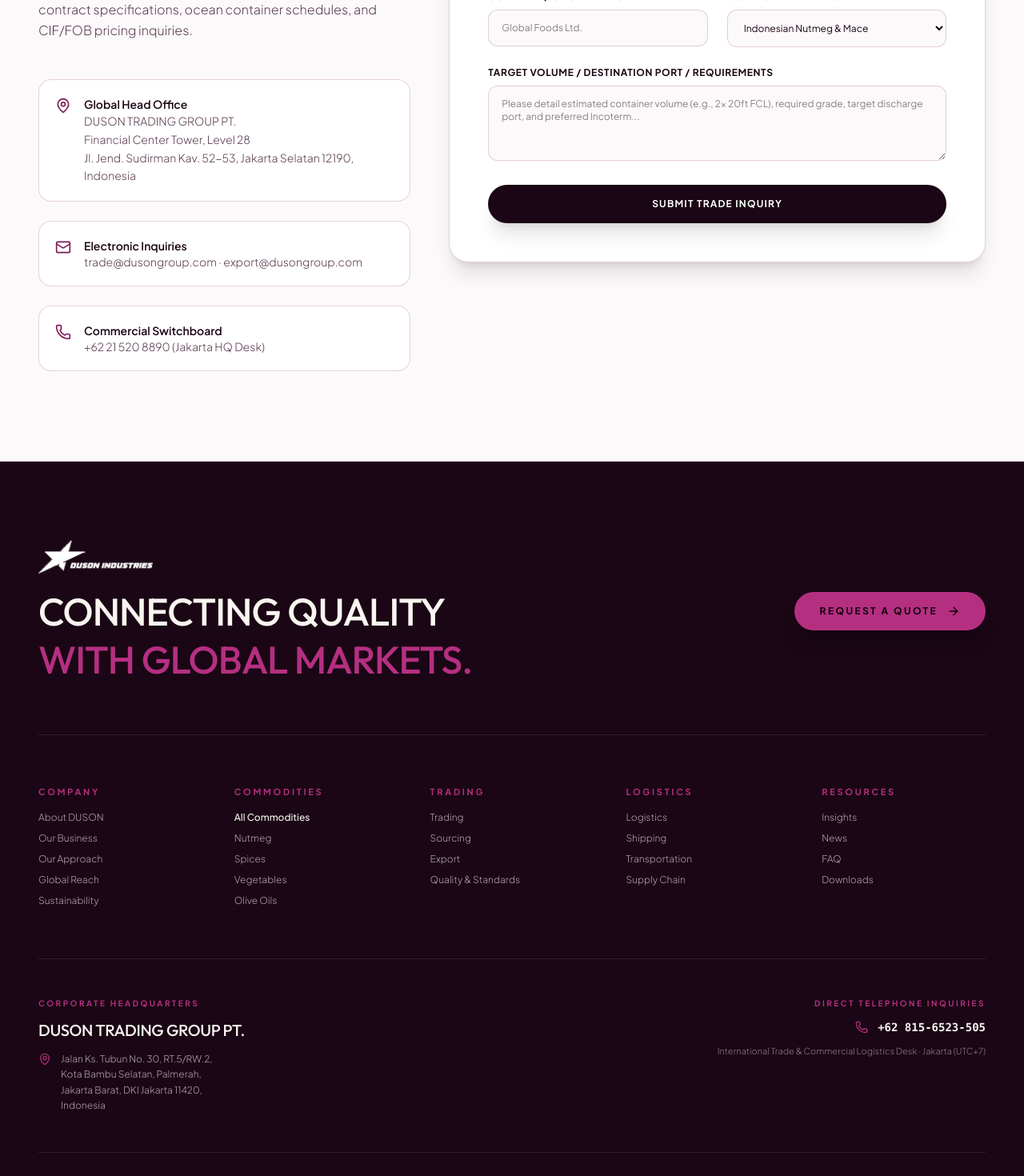
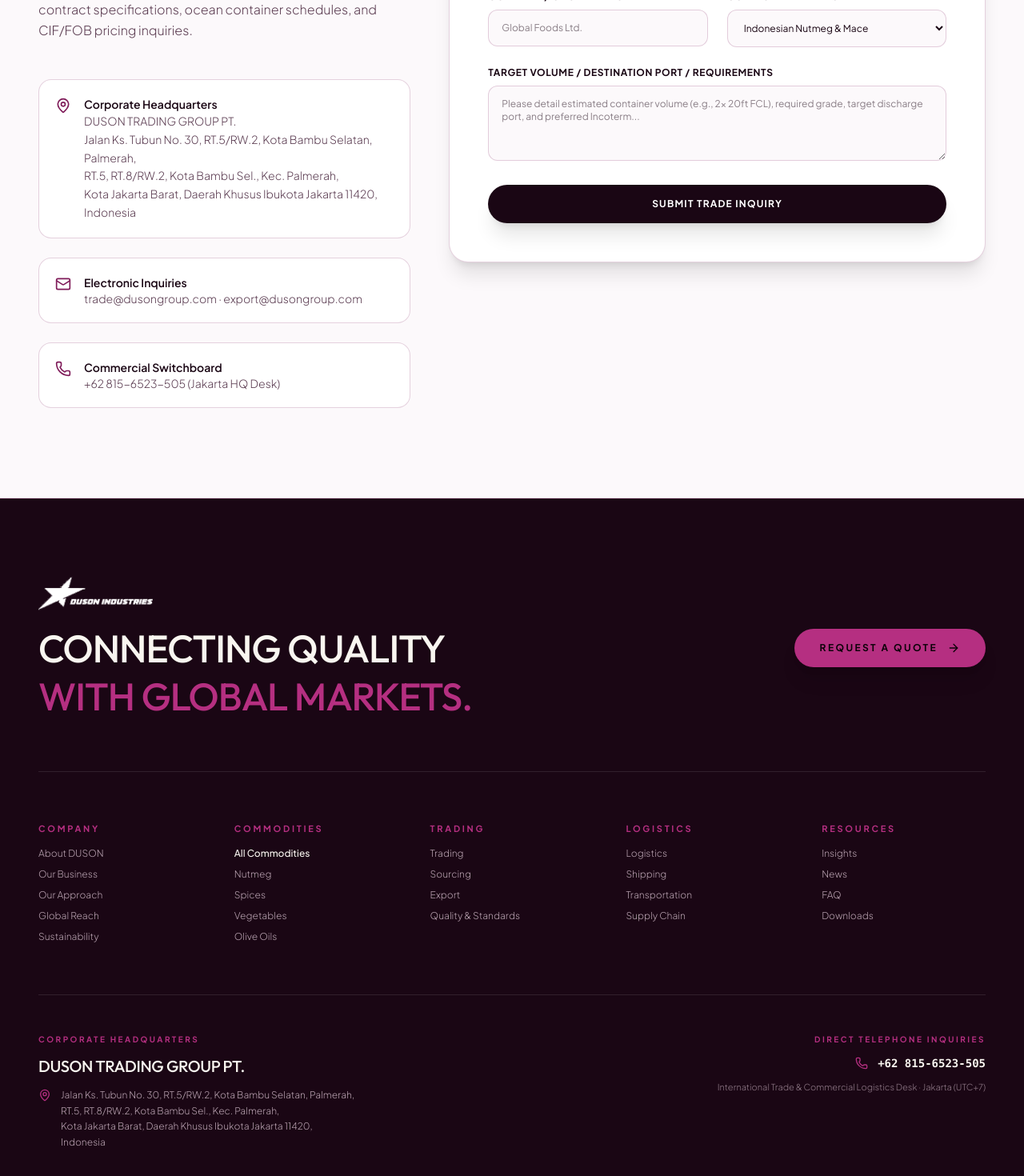
Before and after one commit to blossombubbles12/dusontrading, a Next.js app: page /contact in a window 1280 px wide. Shown: the part 380-1850 px from the top of the page at 80% size. Built offline with nearby package versions, Linux system fonts and the light colour scheme.

Commit message:
Update official corporate address across contact page, footer, home section, and SEO schemas

```diff
--- a/src/components/ContactSection.tsx
+++ b/src/components/ContactSection.tsx
@@ -55,8 +55,8 @@
                 <div>
                   <span className="text-[10px] uppercase tracking-widest text-[#7f1b59] dark:text-[#B52F81] font-bold block">Headquarters</span>
                   <h4 className="font-serif text-xl text-[#1A0614] dark:text-[#F9F6F0]">Jakarta, Indonesia</h4>
-                  <p className="text-xs text-[#5C3D52] dark:text-[#DFC8D6]/60 font-normal dark:font-light mt-1">
-                    Central Business District, Jakarta · PT. Corporate Register
+                  <p className="text-xs text-[#5C3D52] dark:text-[#DFC8D6]/70 font-normal dark:font-light mt-1 leading-relaxed">
+                    Jalan Ks. Tubun No. 30, Kota Bambu Selatan, Palmerah, Jakarta Barat 11420
                   </p>
                 </div>
               </div>
--- a/src/components/Footer.tsx
+++ b/src/components/Footer.tsx
@@ -215,9 +215,9 @@
             <div className="flex items-start gap-3 text-xs text-[#DFC8D6]/80 font-light leading-relaxed">
               <MapPin className="w-4 h-4 text-[#B52F81] shrink-0 mt-0.5" />
               <span>
-                Jalan Ks. Tubun No. 30, RT.5/RW.2, <br />
-                Kota Bambu Selatan, Palmerah, <br />
-                Jakarta Barat, DKI Jakarta 11420, <br />
+                Jalan Ks. Tubun No. 30, RT.5/RW.2, Kota Bambu Selatan, Palmerah, <br />
+                RT.5, RT.8/RW.2, Kota Bambu Sel., Kec. Palmerah, <br />
+                Kota Jakarta Barat, Daerah Khusus Ibukota Jakarta 11420, <br />
                 Indonesia
               </span>
             </div>
--- a/src/components/views/ContactView.tsx
+++ b/src/components/views/ContactView.tsx
@@ -41,11 +41,12 @@
                 <div className="flex items-start gap-4 p-5 rounded-2xl bg-white dark:bg-[#220819] border border-[#7f1b59]/20">
                   <MapPin className="w-5 h-5 text-[#7f1b59] dark:text-[#B52F81] flex-shrink-0 mt-0.5" />
                   <div>
-                    <strong className="block font-semibold text-[#1A0614] dark:text-[#F9F6F0]">Global Head Office</strong>
+                    <strong className="block font-semibold text-[#1A0614] dark:text-[#F9F6F0]">Corporate Headquarters</strong>
                     <span className="text-[#5C3D52] dark:text-[#DFC8D6]/70 font-light leading-relaxed">
                       DUSON TRADING GROUP PT.<br />
-                      Financial Center Tower, Level 28<br />
-                      Jl. Jend. Sudirman Kav. 52-53, Jakarta Selatan 12190, Indonesia
+                      Jalan Ks. Tubun No. 30, RT.5/RW.2, Kota Bambu Selatan, Palmerah,<br />
+                      RT.5, RT.8/RW.2, Kota Bambu Sel., Kec. Palmerah,<br />
+                      Kota Jakarta Barat, Daerah Khusus Ibukota Jakarta 11420, Indonesia
                     </span>
                   </div>
                 </div>
@@ -62,7 +63,7 @@
                   <Phone className="w-5 h-5 text-[#7f1b59] dark:text-[#B52F81] flex-shrink-0 mt-0.5" />
                   <div>
                     <strong className="block font-semibold text-[#1A0614] dark:text-[#F9F6F0]">Commercial Switchboard</strong>
-                    <span className="text-[#5C3D52] dark:text-[#DFC8D6]/70 font-light">+62 21 520 8890 (Jakarta HQ Desk)</span>
+                    <span className="text-[#5C3D52] dark:text-[#DFC8D6]/70 font-light">+62 815-6523-505 (Jakarta HQ Desk)</span>
                   </div>
                 </div>
               </div>
--- a/src/lib/seo/config.ts
+++ b/src/lib/seo/config.ts
@@ -11,9 +11,9 @@
   email: "trade@dusongroup.com",
   exportEmail: "export@dusongroup.com",
   address: {
-    streetAddress: "Jalan Ks. Tubun No. 30, RT.5/RW.2, Kota Bambu Selatan, Palmerah",
-    addressLocality: "Jakarta Barat",
-    addressRegion: "DKI Jakarta",
+    streetAddress: "Jalan Ks. Tubun No. 30, RT.5/RW.2, Kota Bambu Selatan, Palmerah, RT.5, RT.8/RW.2, Kota Bambu Sel., Kec. Palmerah",
+    addressLocality: "Kota Jakarta Barat",
+    addressRegion: "Daerah Khusus Ibukota Jakarta",
     postalCode: "11420",
     addressCountry: "ID",
   },
```
